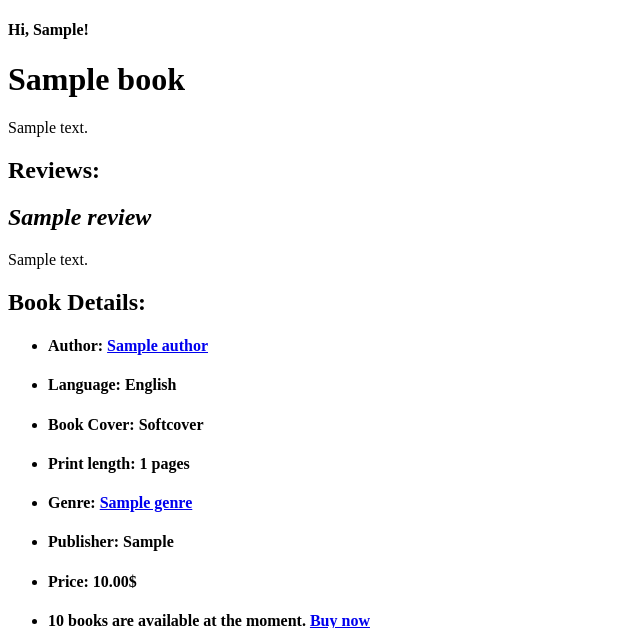
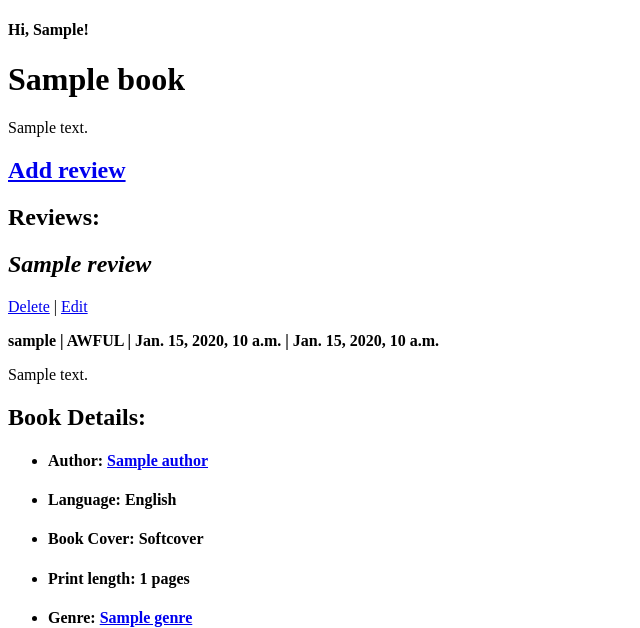
Before and after one commit to augzim/bookshelf, a Django app: page /books/1/ in a window 1280 px wide. Shown: the part 26-654 px from the top of the page, without its empty margins (0-640 px from the left). Run offline with Django 4.2, Linux system fonts and the light colour scheme; a user stored in the database is signed in; tables that the repository leaves empty hold one stand-in row (values such as "Sample post").

Commit message:
Add feature to create, delete and edit reviews

```diff
--- a/books/models.py
+++ b/books/models.py
@@ -81,6 +81,12 @@ class Review(models.Model):
 
     mark = models.PositiveSmallIntegerField(choices=MARKS, verbose_name='Rating')
 
+    def get_absolute_url(self):
+        return reverse('book_detail', kwargs={'pk': self.book.pk})
+
+    class Meta:
+        ordering = ['-edited']
+
 
 class Author(models.Model):
     name = models.CharField(max_length=100)
--- a/books/templates/books/book_detail.html
+++ b/books/templates/books/book_detail.html
@@ -8,11 +8,25 @@
   <h1>{{ book.title }}</h1>
   <p>{{ book.description }}</p>
 
+  <h2>
+    <a href="{% url 'review_create' book.pk %}">Add review</a>
+  </h2>
+
   {% if reviews %}
     <h2>Reviews:</h2>
     {% for review in reviews %}
       <h2><b><em>{{ review.title }}</em></b></h2>
-      {{ review.description }}
+      {% if review.author == user %}
+        <p>
+          <a href="{% url 'review_delete' review.pk %}">Delete</a> |
+          <a href="{% url 'review_edit' review.pk %}">Edit</a>
+        </p>
+      {% endif %}
+      <p><b>
+        {{ review.author }} | {{ review.get_mark_display|upper }} |
+        {{ review.created }} | {{ review.edited }}
+      </b></p>
+      <p>{{ review.description }}</p>
     {% endfor %}
   {% endif %}
 
--- /dev/null
+++ b/books/templates/books/review_create.html
@@ -0,0 +1,6 @@
+{% extends 'users/base.html' %}
+
+
+{% block title %}Create Review{% endblock title %}
+{% block header %}Your Review{% endblock header %}
+{% block button %}Add{% endblock button %}
--- /dev/null
+++ b/books/templates/books/review_edit.html
@@ -0,0 +1,6 @@
+{% extends 'users/base.html' %}
+
+
+{% block title %}Edit Review{% endblock title %}
+{% block header %}Edit Your Review{% endblock header %}
+{% block button %}Edit{% endblock button %}
--- a/books/urls.py
+++ b/books/urls.py
@@ -1,10 +1,10 @@
 from django.urls import path
 
-from .models import Book
 from .views import (
     AuthorDetailView, AuthorListView,
     BookDetailView, BookListView,
     GenreDetailView, GenreListView,
+    ReviewCreateView, ReviewDeleteView, ReviewUpdateView,
 )
 
 
@@ -13,6 +13,9 @@ urlpatterns = [
     path('genres/', GenreListView.as_view(), name='genre_list'),
     path('authors/<int:pk>/', AuthorDetailView.as_view(), name='author_detail'),
     path('authors/', AuthorListView.as_view(), name='author_list'),
+    path('<int:pk>/reviews/create/', ReviewCreateView.as_view(), name='review_create'),
+    path('<int:pk>/reviews/delete/', ReviewDeleteView.as_view(), name='review_delete'),
+    path('<int:pk>/reviews/edit/', ReviewUpdateView.as_view(), name='review_edit'),
     path('<int:pk>/', BookDetailView.as_view(), name='book_detail'),
     path('', BookListView.as_view(), name='book_list'),
 ]
--- a/books/views.py
+++ b/books/views.py
@@ -1,7 +1,11 @@
-from django.shortcuts import render
+from django.shortcuts import redirect, render
+from django.contrib.auth.mixins import LoginRequiredMixin, UserPassesTestMixin
 from django.views.generic.detail import DetailView
 from django.views.generic.list import ListView
+from django.views.generic.edit import CreateView, DeleteView, UpdateView
+from django.urls import reverse_lazy
 
+from .forms import ReviewForm
 from .models import Author, Book, Genre, Review
 
 
@@ -42,3 +46,43 @@ class AuthorDetailView(DetailView):
 
 class AuthorListView(ListView):
     model = Author
+
+
+class ReviewCreateView(LoginRequiredMixin, CreateView):
+    form_class = ReviewForm
+    login_url = 'login'
+    template_name = 'books/review_create.html'
+
+    def form_valid(self, form):
+        form.instance.author = self.request.user
+        form.instance.book = Book.objects.get(pk=self.kwargs['pk'])
+        return super().form_valid(form)
+
+
+class ReviewDeleteView(LoginRequiredMixin, UserPassesTestMixin, DeleteView):
+    login_url = 'login'
+    model = Review
+    template_name = 'books/review_delete.html'
+
+    def get_success_url(self):
+        obj = self.get_object()
+        return reverse_lazy('book_detail', kwargs={'pk': obj.book.pk})
+
+    def test_func(self):
+        obj = self.get_object()
+        return obj.author == self.request.user
+
+
+class ReviewUpdateView(LoginRequiredMixin, UserPassesTestMixin, UpdateView):
+    form_class = ReviewForm
+    login_url = 'login'
+    model = Review
+    template_name = 'books/review_edit.html'
+
+    def get_success_url(self):
+        obj = self.get_object()
+        return reverse_lazy('book_detail', kwargs={'pk': obj.book.pk})
+
+    def test_func(self):
+        obj = self.get_object()
+        return obj.author == self.request.user
```
Also changed, not shown: books/forms.py (added, +10 -0 lines), books/templates/books/review_delete.html (added, +14 -0 lines), books/migrations/0008_alter_review_options.py (added).
